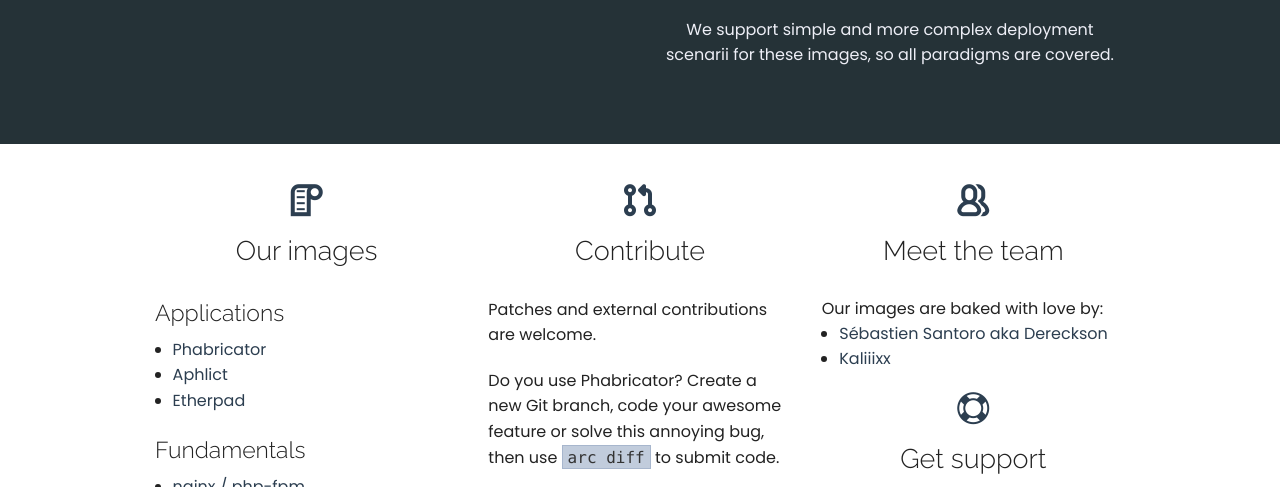
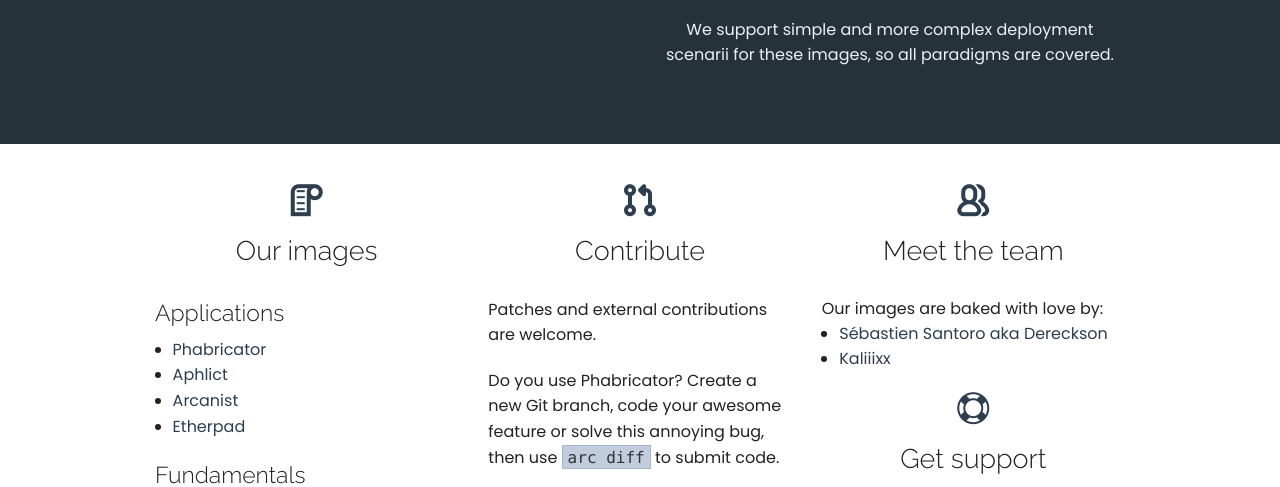
Before and after one commit to nasqueron/docker-www, a website: page index.html in a window 1280 px wide. Shown: the part 448-935 px from the top of the page. Drawn offline with Linux system fonts and the light colour scheme.

Commit message:
New image: nasqueron/arcanist
Summary:
Adds a new image to the images list.

Depends on D47.

Test Plan: Check link

Reviewers: Kaliiixx

Differential Revision: http://devcentral.nasqueron.org/D52

```diff
--- a/index.html
+++ b/index.html
@@ -40,6 +40,7 @@
         <ul>
           <li><a href="https://hub.docker.com/r/nasqueron/phabricator">Phabricator</a></li>
           <li><a href="https://hub.docker.com/r/nasqueron/aphlict">Aphlict</a></li>
+          <li><a href="https://hub.docker.com/r/nasqueron/arcanist">Arcanist</a></li>
           <li><a href="https://hub.docker.com/r/nasqueron/etherpad">Etherpad</a></li>
         </ul>
 
```
